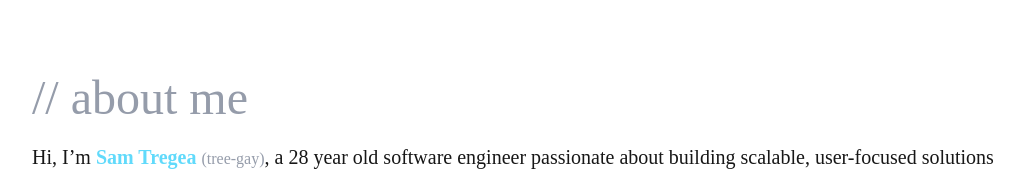
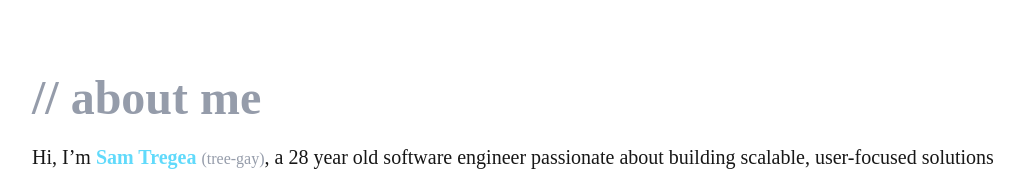
Before and after one commit to stregea/samuel_tregea, a Next.js app: page / in a window 1280 px wide. Shown: the part 740-915 px from the top of the page, without its empty margins (108-1132 px from the left). Built offline with nearby package versions, Linux system fonts and the light colour scheme.

Commit message:
Create a Header component

```diff
--- a/src/components/About/About.module.css
+++ b/src/components/About/About.module.css
@@ -3,12 +3,6 @@
     max-width: 1000px;
     min-height: 50vh;
     text-align: left;
-}
-
-.heading {
-    color: var(--slate);
-    font-size: 3rem;
-    margin-bottom: 1rem;
 }
 
 .body {
@@ -22,9 +16,6 @@
     margin-bottom: 1rem;
 }
 
-/* .body strong {
-    color: var(--react-light-blue)
-} */
 
 /* Display the skills in a grid layout */
 .skills {
--- a/src/components/About/About.tsx
+++ b/src/components/About/About.tsx
@@ -1,4 +1,5 @@
 import styles from "./About.module.css";
+import Header from "@/components/utils/Header/Header";
 import FadeIn from "@/components/utils/FadeIn/FadeIn";
 import Highlight from "@/components/utils/Highlight/Highlight";
 
@@ -52,11 +53,11 @@ export default function About() {
   };
 
   const intro = (
-<p>
-  Hi, I’m <Highlight>Sam Tregea</Highlight> <span className={styles.namePronunciation}>(tree-gay)</span>, a {getMyCurrentAge()} year old software engineer passionate about building scalable, user-focused solutions
-  across the tech stack. With professional experience in both front-end and back-end development, I specialize in
-  creating responsive applications and architecting robust RESTful microservices.
-</p>
+    <p>
+      Hi, I’m <Highlight>Sam Tregea</Highlight> <span className={styles.namePronunciation}>(tree-gay)</span>, a {getMyCurrentAge()} year old software engineer passionate about building scalable, user-focused solutions
+      across the tech stack. With professional experience in both front-end and back-end development, I specialize in
+      creating responsive applications and architecting robust RESTful microservices.
+    </p>
   );
 
   const hobbies = (
@@ -71,9 +72,7 @@ export default function About() {
   return (
     <FadeIn>
       <section className={styles.about} id="aboutMe">
-        <div className={styles.heading}>
-            {"// about me"}
-        </div>
+        <Header>{"// about me"}</Header>
         <div className={styles.body}>
           {intro}
           <p>
--- /dev/null
+++ b/src/components/utils/Header/Header.module.css
@@ -0,0 +1,5 @@
+.header {
+    color: var(--slate);
+    font-size: 3rem;
+    margin-bottom: 1rem;
+}
--- /dev/null
+++ b/src/components/utils/Header/Header.tsx
@@ -0,0 +1,20 @@
+import React from "react";
+import styles from "./Header.module.css";
+
+/**
+ * Renders a header element (<h2>) with custom styling.
+ *
+ * @component
+ * @example
+ * <Header>Title</Header>
+ *
+ * @param props.children - The content to display inside the header.
+ * @returns The styled header element.
+ */
+export default function Header({ children }: { children: React.ReactNode }) {
+    return (
+        <h2 className={styles.header}>
+            {children}
+        </h2>
+    );
+}
```
